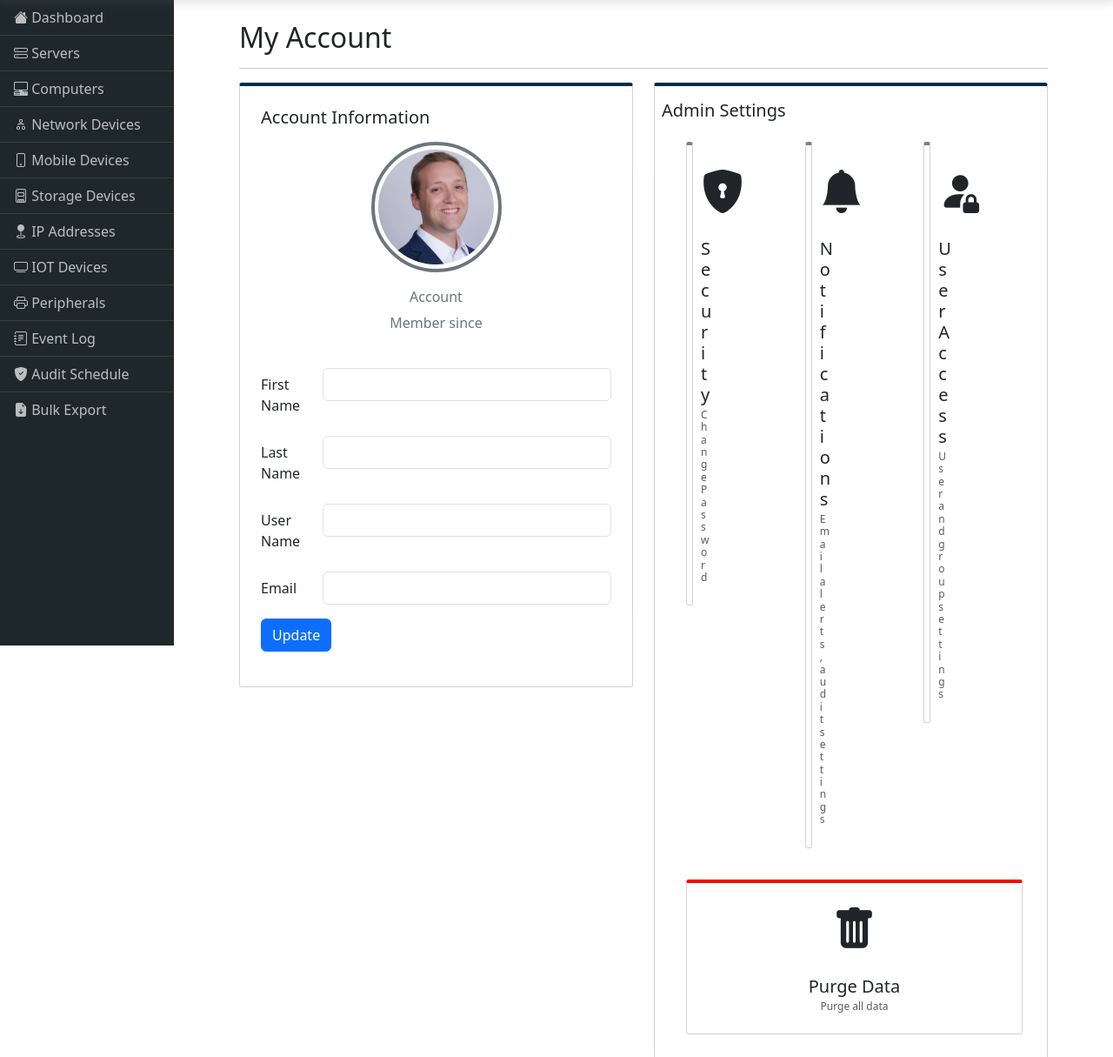
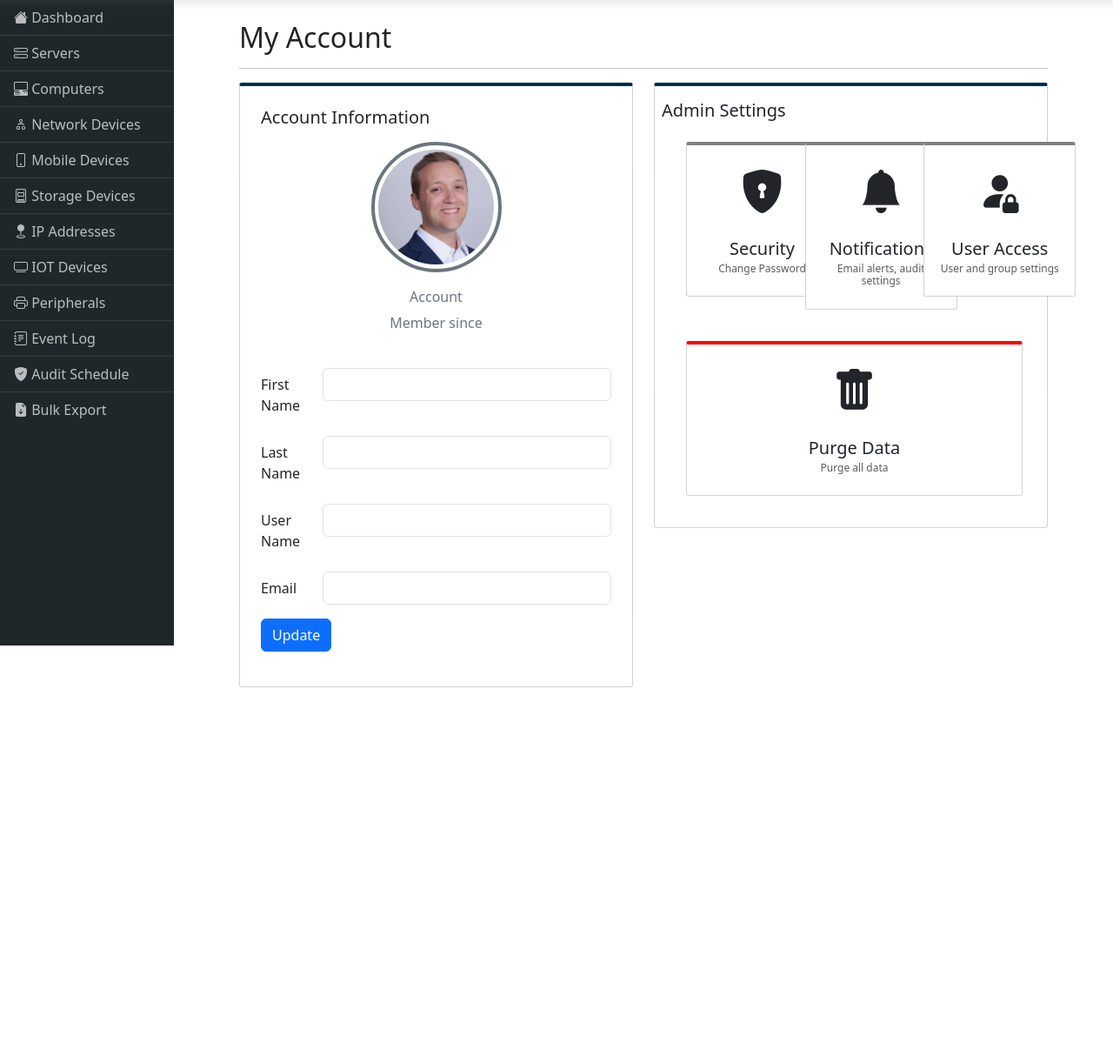
Before and after one commit to MorganServer/asset360, a PHP site: page /my_account/index.php in a window 1280 px wide. Shown: the part 58-1273 px from the top of the page at 87% size. After the commit the page ends 848 px from the top, so only its background shows below. Run offline with PHP 8.4, Linux system fonts and the light colour scheme; the visitor is signed in with stand-in values (Sample User, id 1); data that the repository does not hold is empty.

Commit message:
ASSET-6 - updating - 2.41

```diff
--- a/my_account/index.php
+++ b/my_account/index.php
@@ -131,7 +131,7 @@ if(isLoggedIn() == false) {
 
             <div class="row ms-3 justify-content-between" style="max-width: 96% !important;">
                 <div class="col-sm-6 col-md-4 col-lg-4 mb-3">
-                    <div class="card" style="max-width: 350px !important; border-top: 4px solid gray; border-radius: 3px !important;">
+                    <div class="card" style="width: 175px; border-top: 4px solid gray; border-radius: 3px !important;">
                         <div class="card-body">
                             <p class="card-text text-center" style="font-size: 50px;"><i class="bi bi-shield-lock-fill"></i></p>
                             <h5 class="card-title text-center">Security</h5>
@@ -141,7 +141,7 @@ if(isLoggedIn() == false) {
                     </div>
                 </div>
                 <div class="col-sm-6 col-md-4 col-lg-4 mb-3">
-                    <div class="card" style="border-top: 4px solid gray; border-radius: 3px !important;">
+                    <div class="card" style="width: 175px; border-top: 4px solid gray; border-radius: 3px !important;">
                         <div class="card-body">
                             <p class="card-text text-center" style="font-size: 50px;"><i class="bi bi-bell-fill"></i></p>
                             <h5 class="card-title text-center">Notifications</h5>
@@ -151,7 +151,7 @@ if(isLoggedIn() == false) {
                     </div>
                 </div>
                 <div class="col-sm-6 col-md-4 col-lg-4 mb-3">
-                    <div class="card" style="border-top: 4px solid gray; border-radius: 3px !important;">
+                    <div class="card" style="width: 175px; border-top: 4px solid gray; border-radius: 3px !important;">
                         <div class="card-body">
                             <p class="card-text text-center" style="font-size: 50px;"><i class="bi bi-person-fill-lock"></i></p>
                             <h5 class="card-title text-center">User Access</h5>
```
